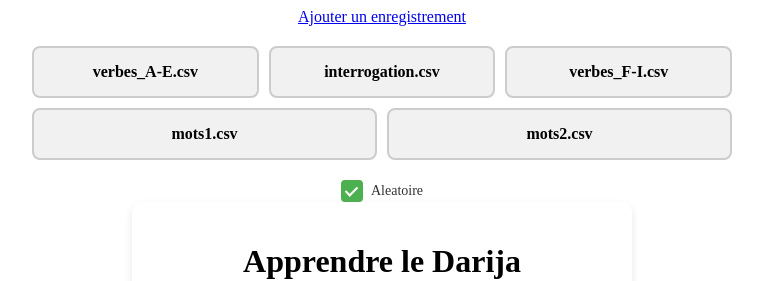
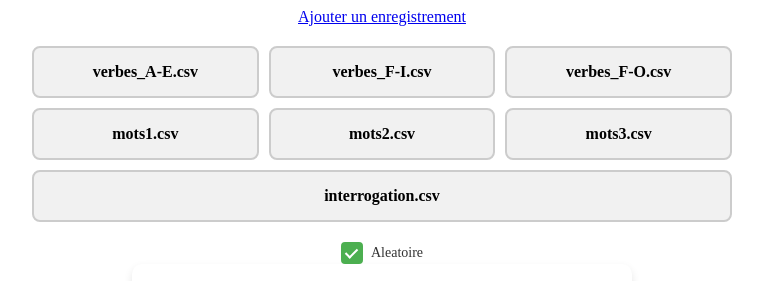
Before and after one commit to locfab/Traduction, a Nuxt app: page / in a window 1280 px wide. Shown: the top 281 px of the page, without its empty margins (258-1021 px from the left). Built offline with nearby package versions, Linux system fonts and the light colour scheme; no server answers.

Commit message:
plus de mot fusion de fichier

```diff
--- a/pages/index.vue
+++ b/pages/index.vue
@@ -37,7 +37,7 @@ import CheckBox from "~/components/input/CheckBox.vue";
 
 const words = ref<Line[]>([])
 const currentLanguage = ref<string>('fr')
-const files = ref<string[]>(["verbes_A-E.csv", "interrogation.csv", "verbes_F-I.csv", "mots1.csv", "mots2.csv"])
+const files = ref<string[]>(["verbes_A-E.csv", "verbes_F-I.csv", "verbes_F-O.csv", "mots1.csv", "mots2.csv", "mots3.csv",  "interrogation.csv"])
 const selectedFiles = ref<string[]>([]) // Spread operator to copy the array
 
 const isRandom = ref<boolean>(true)
```
Also changed, not shown: public/mots1.csv, public/mots2.csv, public/mots3.csv (added), public/verbes_J-0.csv (added).
